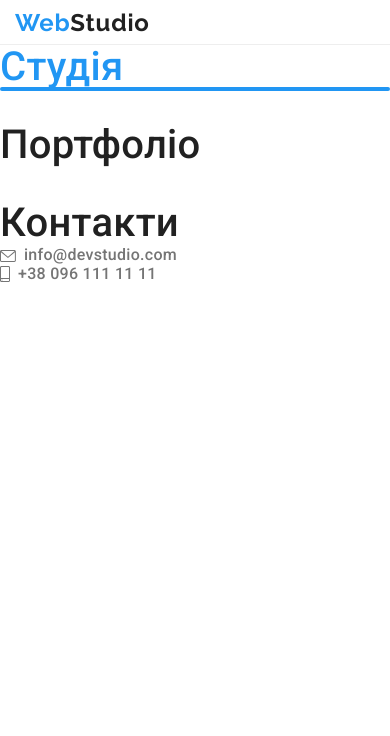
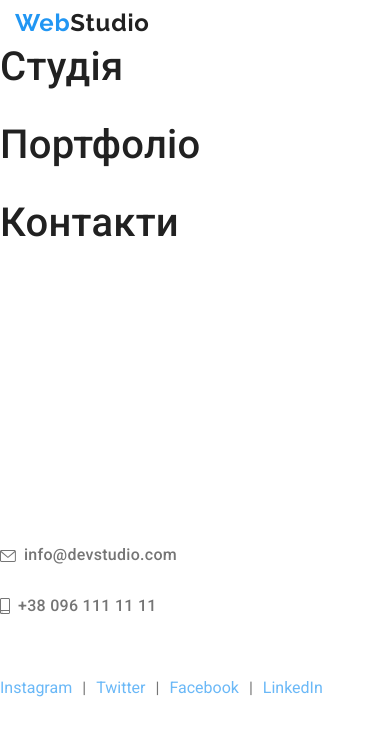
Before and after one commit to MorozO11/dimon-markup-hw-08, a plain HTML site: page index.html in a window 390 px wide. Both pictures are taken after a click on the button 355 px from the left and 22 px from the top of the page. Drawn offline with nearby package versions, Linux system fonts and the light colour scheme.

Commit message:
спроба адаптиву хедера

```diff
--- a/index.html
+++ b/index.html
@@ -55,7 +55,7 @@
               </svg>+38 096 111 11 11
             </a>
         </ul>
-        <!-- <ul class="header__social social-headr">
+        <ul class="header__social social-headr">
           <li class="social-headr__iteam">
             <a class="social-headr__link" href="">
               Instagram
@@ -74,9 +74,9 @@
             <a class="social-headr__link" href="">
               LinkedIn
             </a>
-          </li><span class="line">|</span>
 
-        </ul> -->
+
+        </ul>
       </div>
     </div>
 
--- a/sass/website/_header.scss
+++ b/sass/website/_header.scss
@@ -1,6 +1,11 @@
 // -------Головний блок хедера------------------------------------------------------
 .header {
+
+  position: fixed;
   width: 100%;
+  top: 0;
+  left: 0;
+  z-index: 50;
   border-bottom: 1px solid var(--border-backgraund-color);
   background: #fff;
 
@@ -9,7 +14,6 @@
     display: flex;
     align-items: center;
     justify-content: space-between;
-
 
     @media screen and (min-width:768px) {
       display: flex;
@@ -57,6 +61,12 @@
     gap: 32px;
     font-size: 40px;
 
+    @media screen and (max-width:767px) {
+      &__list {
+        flex-direction: column;
+
+      }
+    }
 
     @media screen and (min-width:768px) {
       display: flex;
@@ -82,13 +92,6 @@
       padding-top: 32px;
       padding-bottom: 32px;
 
-    }
-
-    &:hover,
-    &:focus {
-      color: var(--link-text-color);
-    }
-
       &_active {
         color: var(--link-text-color);
         position: relative;
@@ -104,6 +107,14 @@
           border-radius: 2px;
         }
       }
+
+    }
+
+    &:hover,
+    &:focus {
+      color: var(--link-text-color);
+    }
+
   }
 
   &__iteam {}
@@ -111,6 +122,10 @@
 
 //   -----------блок контакти-----------------------------
 .contacts-header {
+  display: flex;
+  flex-direction: column;
+  gap: 32px;
+  margin-top: 300px;
 
   @media screen and (min-width:768px) {
     display: flex;
@@ -164,8 +179,12 @@
 // ------------Мобілка---------
 .page-header {
 
+
   &.is-open {
     display: block;
+    background-color: #fff;
+    width: 100%;
+    height: 100%;
   }
 
 
@@ -189,3 +208,18 @@
     gap: 315px;
   }
 }
+
+
+.social-headr {
+  margin-top: 64px;
+  display: flex;
+  gap: 10px;
+
+  &__link {
+    color: var(--action-hover-color);
+  }
+}
+
+.line {
+  color: var(--item-text-color);
+}
```
Also changed, not shown: css/main.css, css/main.min.css, 2 other files. Lines whose indentation alone changed are shown as unchanged.
